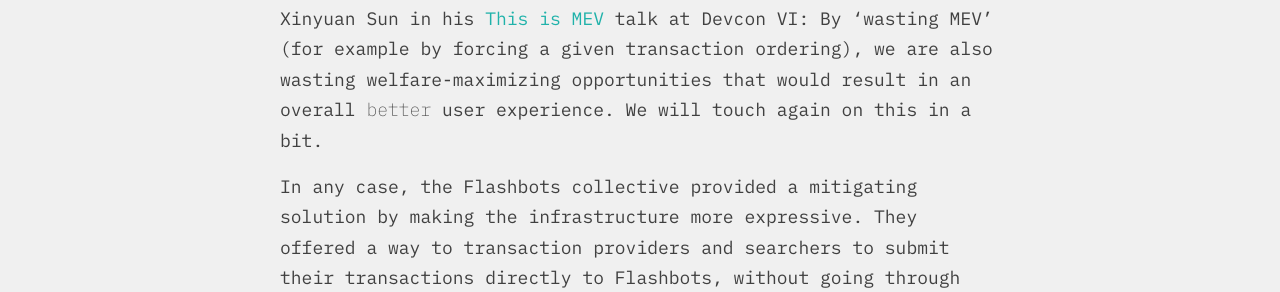
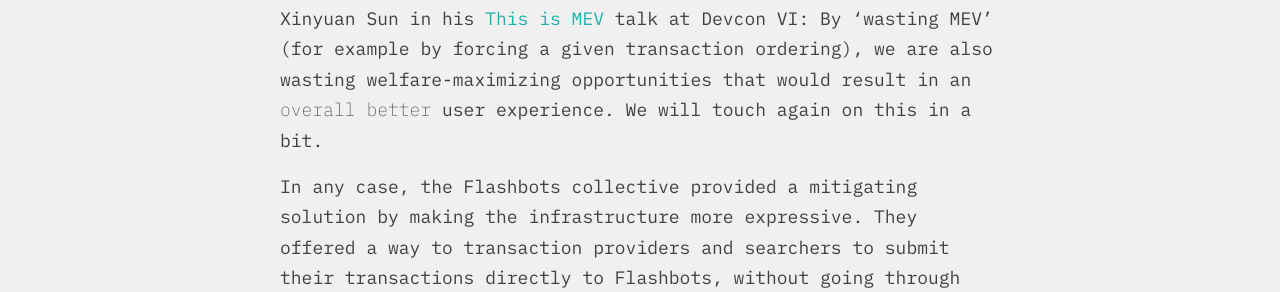
Before and after one commit to eric-downes/20sq-blog, a Jekyll site: the page built from _posts/2023-08-26-mev-cui-bono.md, in a window 1280 px wide and 900 px high, scrolled down 1966 px. Shown: the part 253-545 px from the top of the window. Built offline with Jekyll 4.4.1, drawn with Linux system fonts in a browser that asks for light colours; formulas are drawn with MathJax 3.

Commit message:
Cosmetics.

```diff
--- a/_posts/2023-08-26-mev-cui-bono.md
+++ b/_posts/2023-08-26-mev-cui-bono.md
@@ -26,7 +26,7 @@ To understand what is happening now, we first have to understand how we got here
 
 ## Here come relayers
 
-High gas fees, network often congested, users paying indirect fees on top of the ones they are already paying explicitly. To solve this, some people just suggested to 'outlaw MEV'. This naïve position holds no real substance when one realizes that MEV doesn't really go away: We can at best decide who gets to take it, or to waste it altogether. This is beautifully explained by Xinyuan Sun in his [This is MEV](https://www.youtube.com/watch?v=8qPpiMDz_hw) talk at Devcon VI: By 'wasting MEV' (for example by forcing a given transaction ordering), we are also wasting welfare-maximizing opportunities that would result in an overall *better* user experience. We will touch again on this in a bit.
+High gas fees, network often congested, users paying indirect fees on top of the ones they are already paying explicitly. To solve this, some people just suggested to 'outlaw MEV'. This naïve position holds no real substance when one realizes that MEV doesn't really go away: We can at best decide who gets to take it, or to waste it altogether. This is beautifully explained by Xinyuan Sun in his [This is MEV](https://www.youtube.com/watch?v=8qPpiMDz_hw) talk at Devcon VI: By 'wasting MEV' (for example by forcing a given transaction ordering), we are also wasting welfare-maximizing opportunities that would result in an *overall better* user experience. We will touch again on this in a bit.
 
 In any case, the Flashbots collective provided a mitigating solution by making the infrastructure more expressive. They offered a way to transaction providers and searchers to submit their transactions directly to Flashbots, without going through the usual mempool. This would drastically reduce the possibility of being 'snipered' by MEV bots. On the other end of the foodchain, they onboarded some trusted miners, which would run a modified version of the usual Ethereum software. These miners would work as they always did, but they would also receive a block from the Flashbots relayer. Ultimately, the miner would greedily choose the block that paid more fees.
 
```
